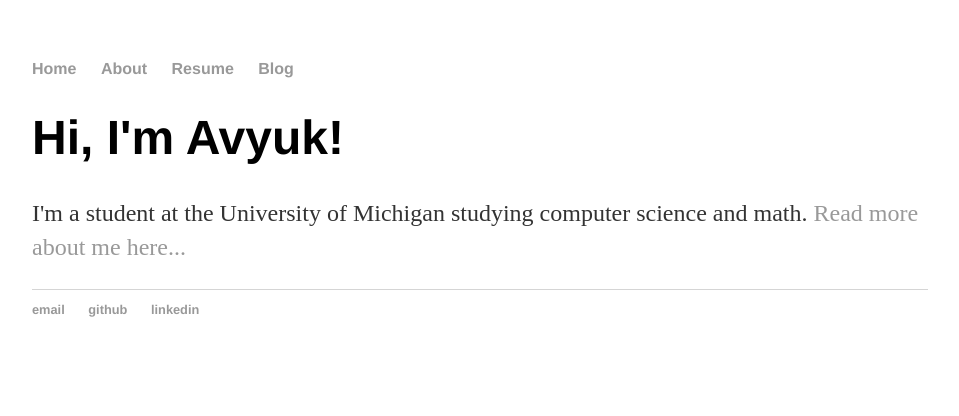
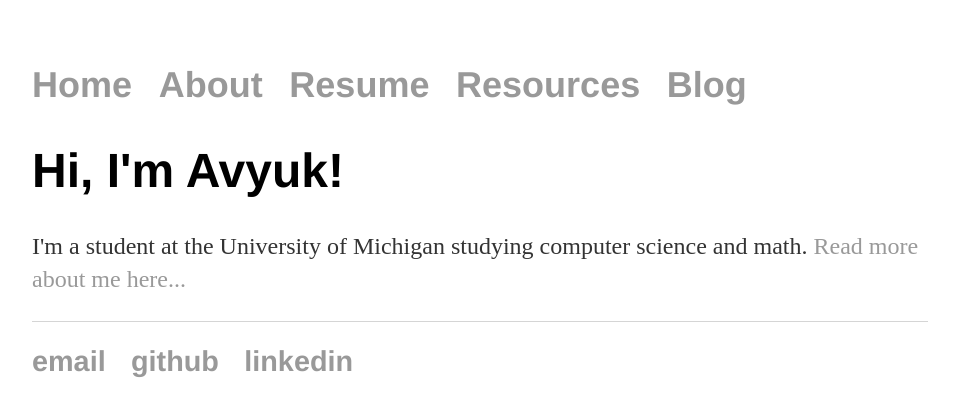
Before and after one commit to avyukd/avyukd.github.io, a Jekyll site: the page built from index.html, in a window 1280 px wide. Shown: the top 416 px of the page, without its empty margins (160-1119 px from the left). Built offline with Jekyll 4.4.1, drawn with Linux system fonts in a browser that asks for light colours.

Commit message:
resources

```diff
--- a/_layouts/default.html
+++ b/_layouts/default.html
@@ -11,6 +11,7 @@
         		<li><a href="/">Home</a></li>
 	        	<li><a href="/about">About</a></li>
         		<li><a href="/resume/resume.pdf">Resume</a></li>
+				<li><a href="/resources">Resources</a></li>
         		<li><a href="/blog">Blog</a></li>
     		</ul>
 		</nav>
--- a/css/main.css
+++ b/css/main.css
@@ -23,7 +23,7 @@ h1 {
     font-size: 3em;
     font-family:'Helvetica', 'Arial', 'Sans-Serif';
 }
-p {
+p, ul, li {
     font-size: 1.5em;
     line-height: 1.4em;
     color: #333;
```
